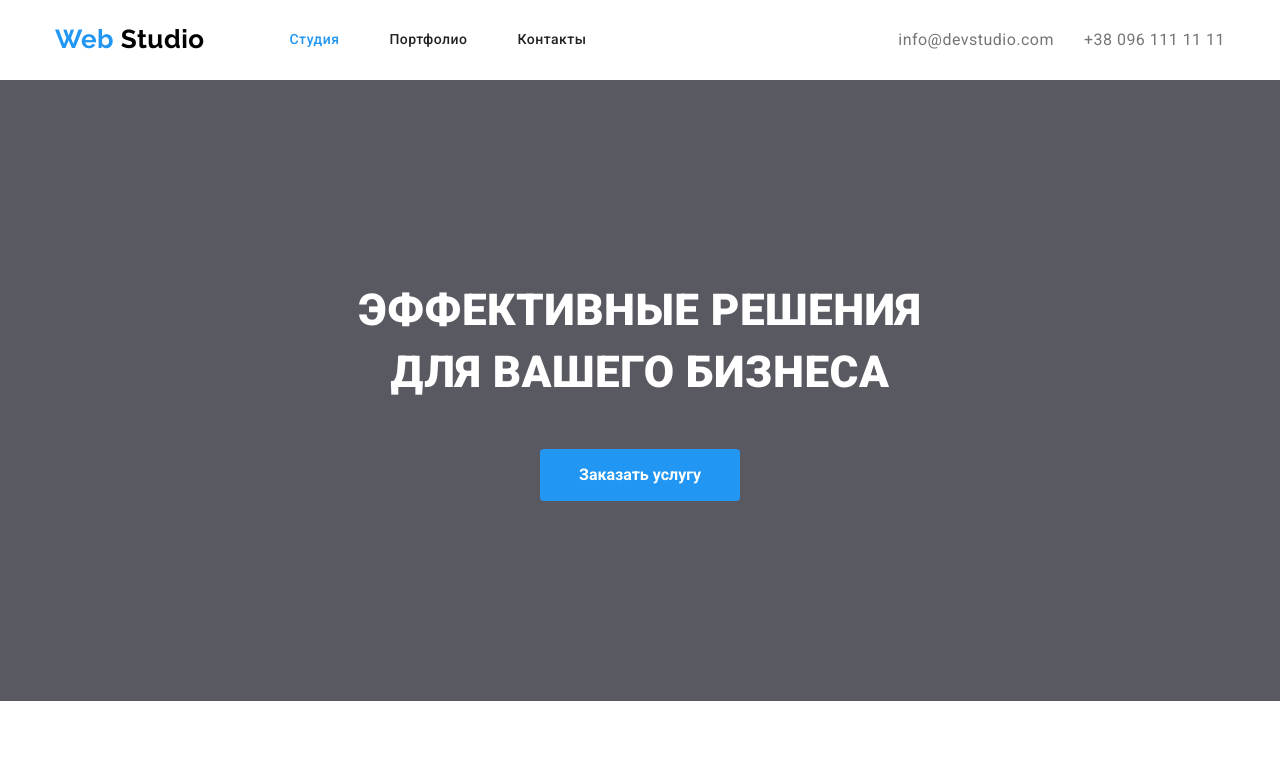
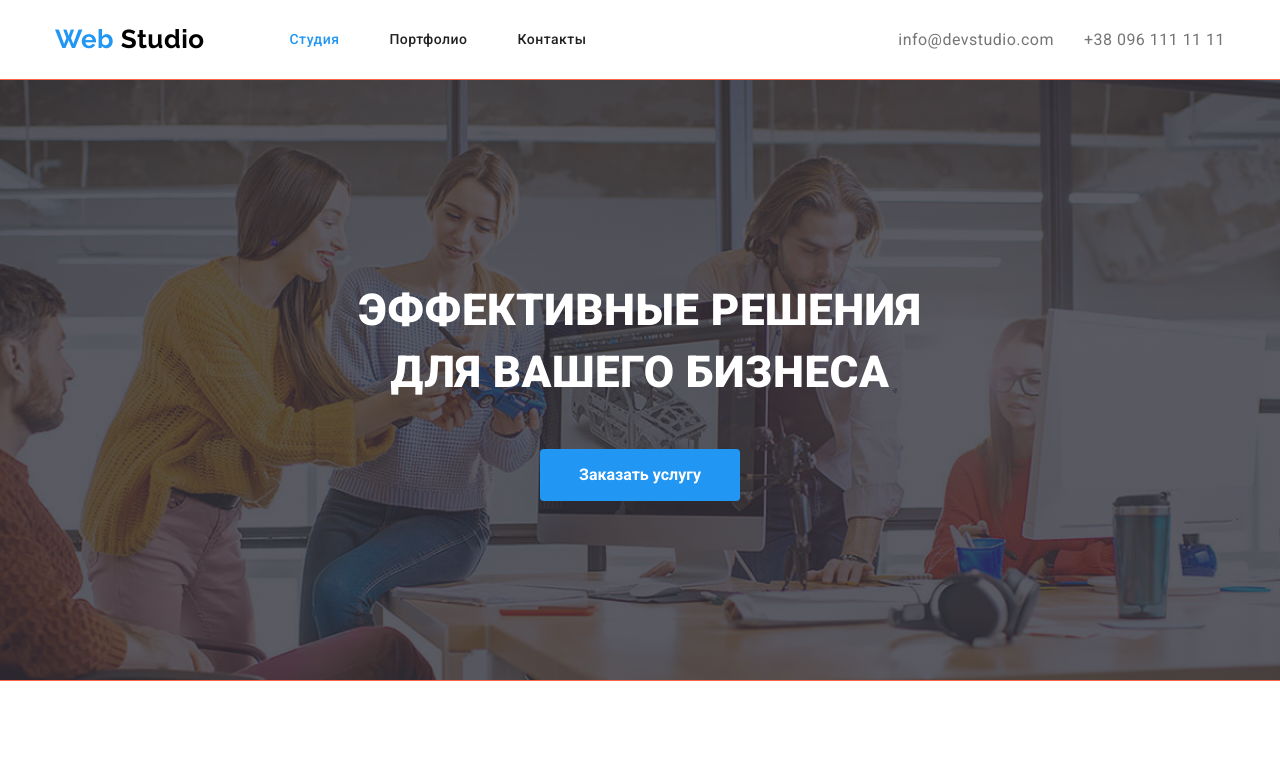
Before and after one commit to ZhukovVitaliy/goit-markup-hw-04, a plain HTML site: page index.html in a window 1280 px wide. Shown: the top 770 px of the page. Drawn offline with nearby package versions, Linux system fonts and the light colour scheme.

Commit message:
подключает background секции hero

```diff
--- a/css/styles.css
+++ b/css/styles.css
@@ -175,6 +175,21 @@ ul {
 
   color: var(--white-color);
   /* outline: 2px solid tomato; */
+}
+
+/* overlay */
+
+.overlay {
+ max-width: 1600px;
+ max-height: 600px;
+ margin-left: auto;
+ margin-right: auto;
+ outline: 1px solid tomato;
+ background-image: linear-gradient(to right, rgba(47, 48, 58, 0.8), rgba(47, 48, 58, 0.8)), url(../images/hero/hero_img.jpg);
+
+ background-repeat: no-repeat;
+ background-position: center;
+ background-size: cover;
 }
 
 /* main */
--- a/index.html
+++ b/index.html
@@ -48,7 +48,7 @@
 
     <main>
       <!--Герой-->
-      <section class="hero">
+      <section class="hero overlay">
         <div class="hero-box">
           <h1 class="hero-title">
             ЭФФЕКТИВНЫЕ РЕШЕНИЯ<br />ДЛЯ ВАШЕГО БИЗНЕСА
```
Also changed, not shown: images/hero/hero_img.jpg (added).
